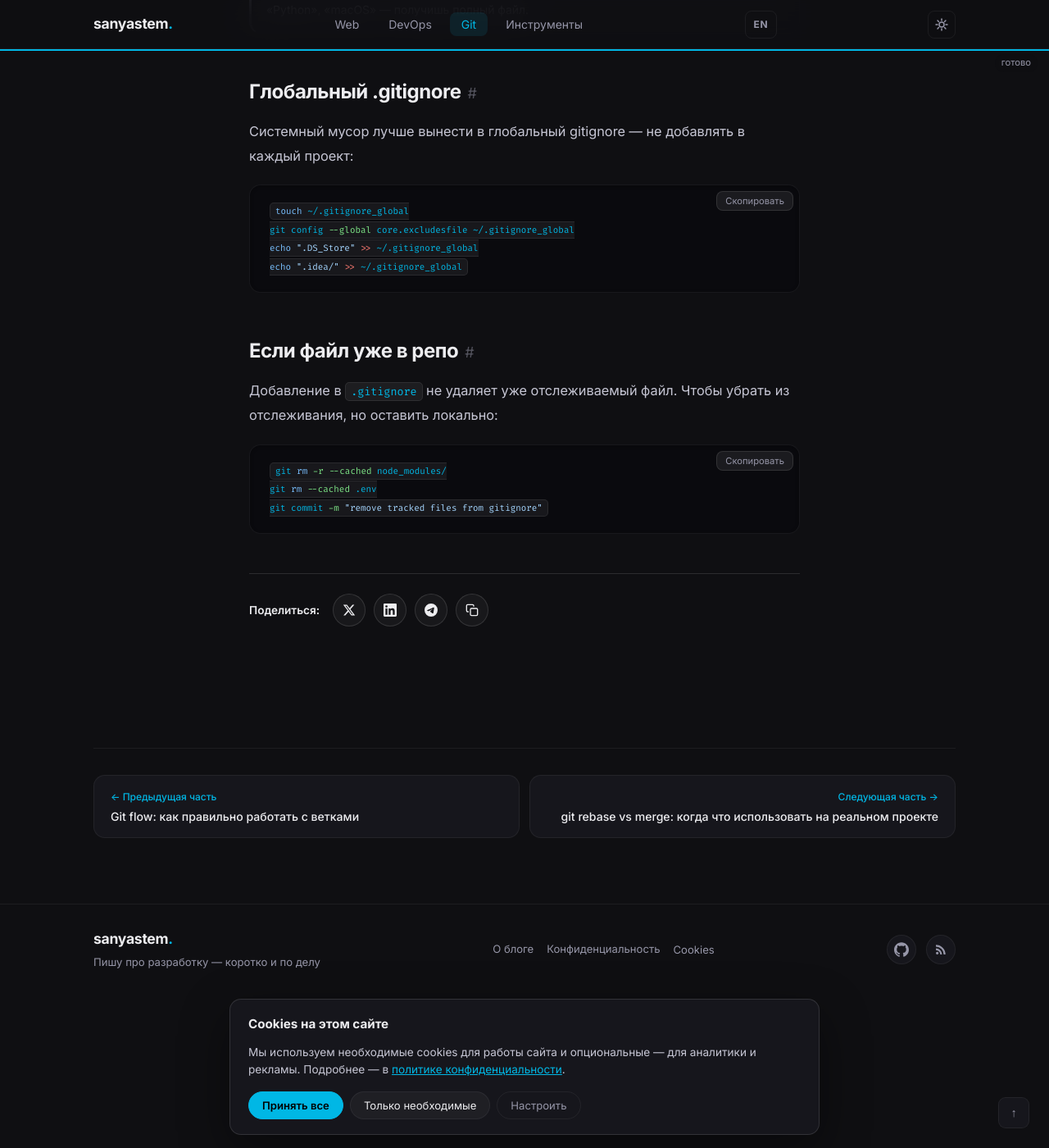
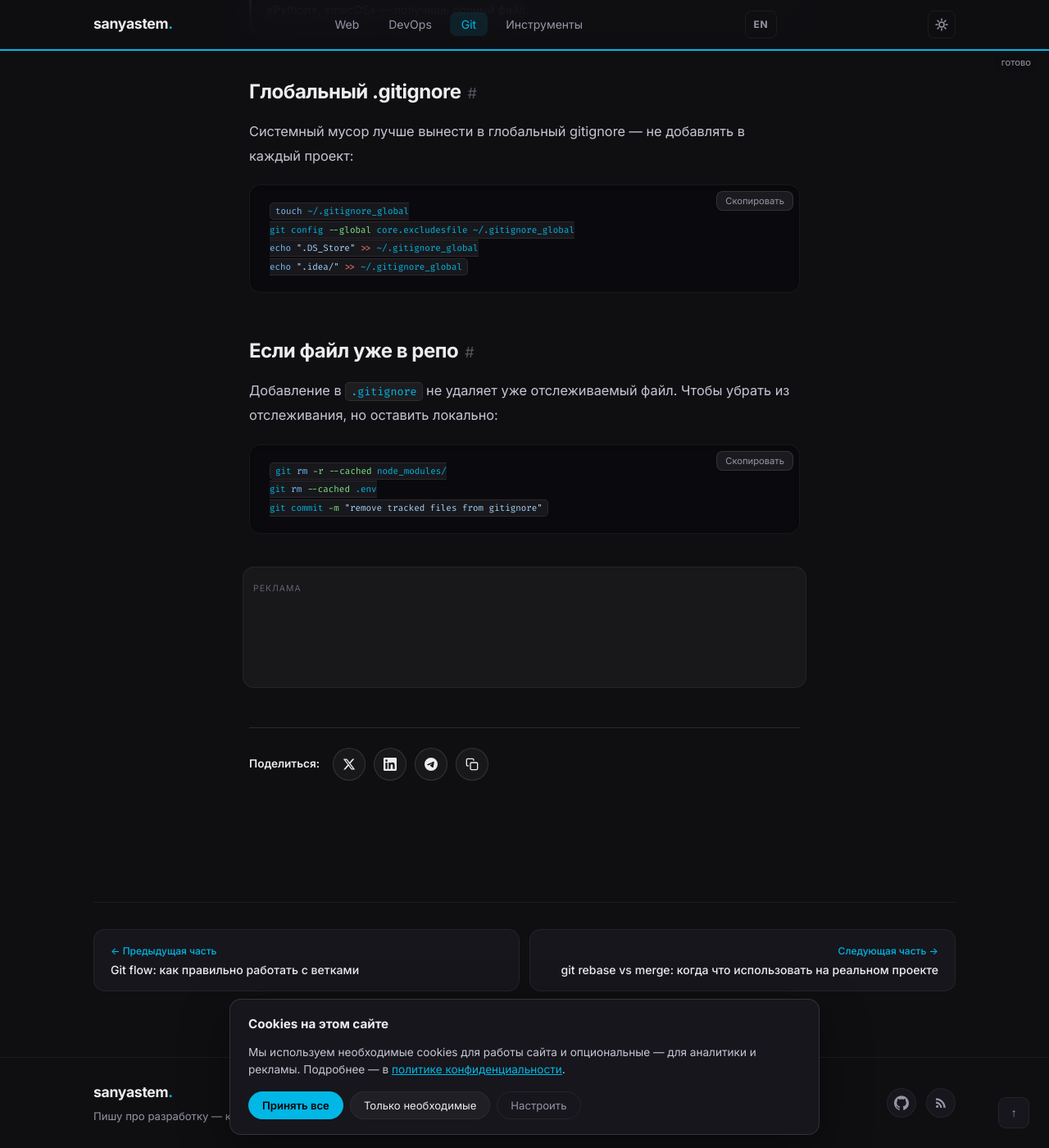
Before and after one commit to sanyastem/sanyastem.github.io, a Jekyll site: the page built from _posts/git/2025-01-25-gitignore.md, in a window 1280 px wide and 1400 px high, scrolled down 2221 px. Shown: the whole window at 82% size. Built offline with Jekyll 4.4.1, drawn with Linux system fonts in a browser that asks for light colours.

Commit message:
AdSense: подключён первый ad-юнит slot 4704327067 (in-article, responsive auto)

```diff
--- a/Style/style.css
+++ b/Style/style.css
@@ -1603,6 +1603,31 @@ html[data-theme="light"] .post-card:hover { box-shadow: 0 12px 36px rgba(0,0,0,0
 }
 .mermaid svg { max-width: 100%; height: auto; }
 
+/* ========== Ad blocks ========== */
+.ad-wrap {
+    margin: 40px -8px;
+    padding: 16px 12px 12px;
+    background: var(--hover-bg);
+    border: 1px solid var(--border);
+    border-radius: var(--radius);
+    position: relative;
+    min-height: 100px;
+    overflow: hidden;
+}
+.ad-wrap .ad-label {
+    display: block;
+    font-size: 0.65rem;
+    color: var(--text-muted);
+    text-transform: uppercase;
+    letter-spacing: 0.1em;
+    margin-bottom: 8px;
+    opacity: 0.6;
+}
+.ad-wrap ins.adsbygoogle { display: block; min-height: 90px; }
+@media (max-width: 480px) {
+    .ad-wrap { margin: 32px 0; padding: 12px; }
+}
+
 /* ========== Comments (Giscus) ========== */
 .comments {
     margin: 40px 0 0;
--- a/_config.yml
+++ b/_config.yml
@@ -85,7 +85,7 @@ adsense:
   enabled: true                          # скрипт загружается для approval-верификации
   client_id: "ca-pub-8464617912649637"
   slots:
-    in_article: ""                       # slot ID для в-статьи (после 1-го h2)
+    in_article: "4704327067"             # responsive auto, в конце статьи
     sidebar: ""                          # slot ID для sidebar (под TOC на десктопе)
     end_of_article: ""                   # slot ID после статьи (перед related)
     home_grid: ""                        # slot ID на главной (вставка между карточками)
--- /dev/null
+++ b/_includes/ad.html
@@ -0,0 +1,20 @@
+{% comment %}
+  AdSense ad unit. Usage:
+    {% include ad.html slot="in_article" %}
+  Renders only when AdSense enabled AND slot ID configured.
+{% endcomment %}
+{% assign slot_id = site.adsense.slots[include.slot] %}
+{% if site.adsense.enabled and site.adsense.client_id != "" and slot_id != "" %}
+<div class="ad-wrap ad-{{ include.slot }}" data-nosnippet>
+    <span class="ad-label">Реклама</span>
+    <ins class="adsbygoogle"
+         style="display:block"
+         data-ad-client="{{ site.adsense.client_id }}"
+         data-ad-slot="{{ slot_id }}"
+         data-ad-format="auto"
+         data-full-width-responsive="true"></ins>
+    <script>
+        (adsbygoogle = window.adsbygoogle || []).push({});
+    </script>
+</div>
+{% endif %}
--- a/_layouts/post.html
+++ b/_layouts/post.html
@@ -90,6 +90,8 @@ layout: default
         </details>
 
         {{ content }}
+
+        {% include ad.html slot="in_article" %}
 
         {% assign page_url = page.url | prepend: site.url | url_encode %}
         {% assign page_title = page.title | url_encode %}
```
